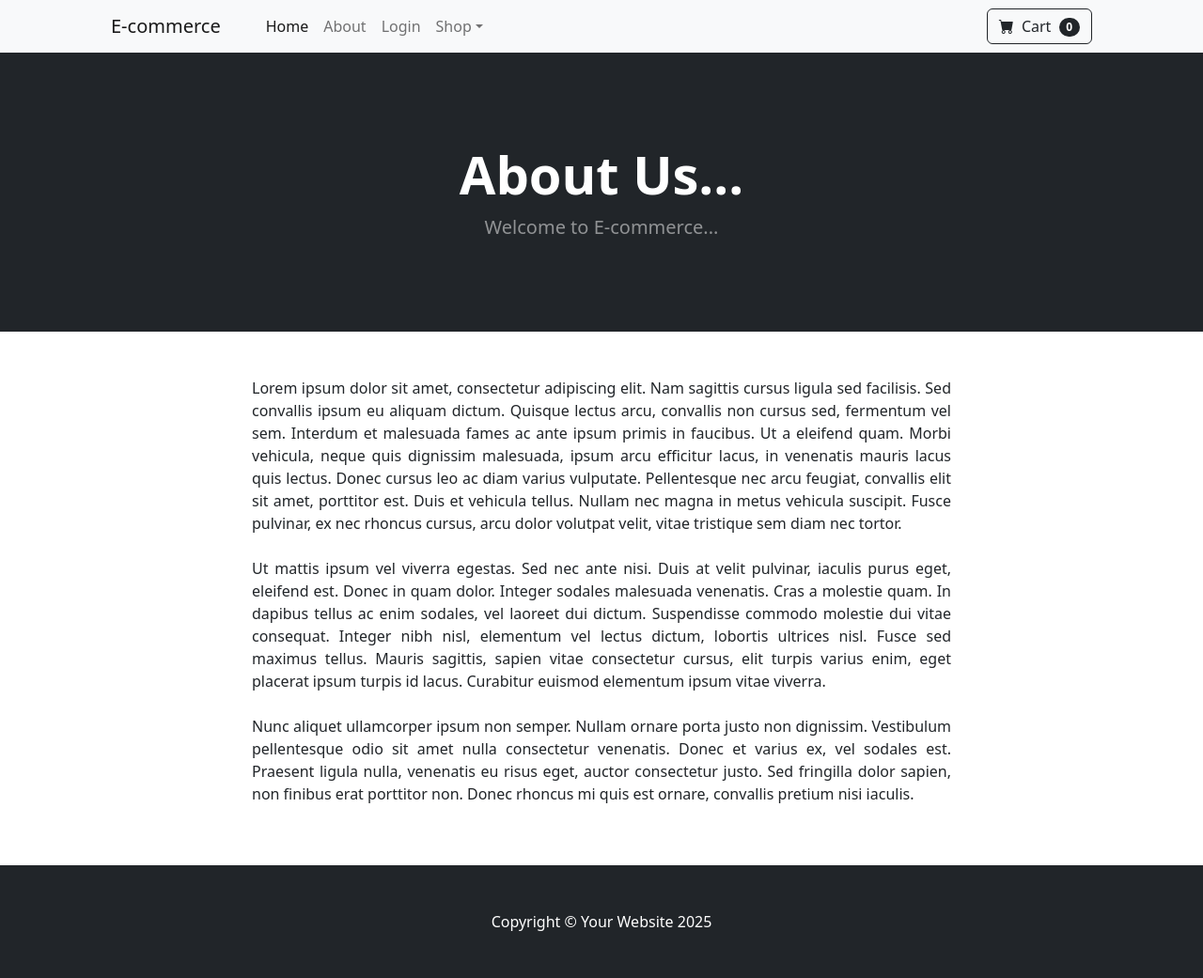
After one commit to L3vi-Ackerman/E-commerce-website-using-Django, a Django app: page /about in a window 1280 px wide. The commit adds this page. Shown: the whole page at 94% size. Run offline with Django 5.2, Linux system fonts and the light colour scheme; some libraries are stand-ins or nearby versions.

Commit message:
addition of login and logout forms

```diff
--- /dev/null
+++ b/store/templates/NavBar.html
@@ -0,0 +1,63 @@
+<!-- Navigation-->
+<nav class="navbar navbar-expand-lg navbar-light bg-light">
+  <div class="container px-4 px-lg-5">
+    <a class="navbar-brand" href="{%url 'home'%}">E-commerce</a>
+    <button
+      class="navbar-toggler"
+      type="button"
+      data-bs-toggle="collapse"
+      data-bs-target="#navbarSupportedContent"
+      aria-controls="navbarSupportedContent"
+      aria-expanded="false"
+      aria-label="Toggle navigation"
+    >
+      <span class="navbar-toggler-icon"></span>
+    </button>
+    <div class="collapse navbar-collapse" id="navbarSupportedContent">
+      <ul class="navbar-nav me-auto mb-2 mb-lg-0 ms-lg-4">
+        <li class="nav-item">
+          <a class="nav-link active" aria-current="page" href="{%url 'home'%}"
+            >Home</a
+          >
+        </li>
+        <li class="nav-item">
+          <a class="nav-link" href="{%url 'about'%}">About</a>
+        </li>
+        {%if user.is_authenticated%}
+
+        <li class="nav-item">
+          <a class="nav-link" href="{%url 'logout'%}">Logout</a>
+        </li>
+        {%else%}
+        <li class="nav-item">
+          <a class="nav-link" href="{%url 'login'%}">Login</a>
+        </li>
+        {%endif%}
+        <li class="nav-item dropdown">
+          <a
+            class="nav-link dropdown-toggle"
+            id="navbarDropdown"
+            href="#"
+            role="button"
+            data-bs-toggle="dropdown"
+            aria-expanded="false"
+            >Shop</a
+          >
+          <ul class="dropdown-menu" aria-labelledby="navbarDropdown">
+            <li><a class="dropdown-item" href="#!">All Products</a></li>
+            <li><hr class="dropdown-divider" /></li>
+            <li><a class="dropdown-item" href="#!">Popular Items</a></li>
+            <li><a class="dropdown-item" href="#!">New Arrivals</a></li>
+          </ul>
+        </li>
+      </ul>
+      <form class="d-flex">
+        <button class="btn btn-outline-dark" type="submit">
+          <i class="bi-cart-fill me-1"></i>
+          Cart
+          <span class="badge bg-dark text-white ms-1 rounded-pill">0</span>
+        </button>
+      </form>
+    </div>
+  </div>
+</nav>
--- /dev/null
+++ b/store/templates/about.html
@@ -0,0 +1,54 @@
+{%extends 'base.html' %} {%block content%}
+<header class="bg-dark py-5">
+  <div class="container px-4 px-lg-5 my-5">
+    <div class="text-center text-white">
+      <h1 class="display-4 fw-bolder">About Us...</h1>
+      <p class="lead fw-normal text-white-50 mb-0">Welcome to E-commerce...</p>
+    </div>
+  </div>
+</header>
+<br />
+<br />
+<div class="container">
+  <div class="row">
+    <center>
+      <div class="col-8">
+        <p align="justify">
+          Lorem ipsum dolor sit amet, consectetur adipiscing elit. Nam sagittis
+          cursus ligula sed facilisis. Sed convallis ipsum eu aliquam dictum.
+          Quisque lectus arcu, convallis non cursus sed, fermentum vel sem.
+          Interdum et malesuada fames ac ante ipsum primis in faucibus. Ut a
+          eleifend quam. Morbi vehicula, neque quis dignissim malesuada, ipsum
+          arcu efficitur lacus, in venenatis mauris lacus quis lectus. Donec
+          cursus leo ac diam varius vulputate. Pellentesque nec arcu feugiat,
+          convallis elit sit amet, porttitor est. Duis et vehicula tellus.
+          Nullam nec magna in metus vehicula suscipit. Fusce pulvinar, ex nec
+          rhoncus cursus, arcu dolor volutpat velit, vitae tristique sem diam
+          nec tortor.
+          <br />
+          <br />
+          Ut mattis ipsum vel viverra egestas. Sed nec ante nisi. Duis at velit
+          pulvinar, iaculis purus eget, eleifend est. Donec in quam dolor.
+          Integer sodales malesuada venenatis. Cras a molestie quam. In dapibus
+          tellus ac enim sodales, vel laoreet dui dictum. Suspendisse commodo
+          molestie dui vitae consequat. Integer nibh nisl, elementum vel lectus
+          dictum, lobortis ultrices nisl. Fusce sed maximus tellus. Mauris
+          sagittis, sapien vitae consectetur cursus, elit turpis varius enim,
+          eget placerat ipsum turpis id lacus. Curabitur euismod elementum ipsum
+          vitae viverra.
+          <br />
+          <br />
+          Nunc aliquet ullamcorper ipsum non semper. Nullam ornare porta justo
+          non dignissim. Vestibulum pellentesque odio sit amet nulla consectetur
+          venenatis. Donec et varius ex, vel sodales est. Praesent ligula nulla,
+          venenatis eu risus eget, auctor consectetur justo. Sed fringilla dolor
+          sapien, non finibus erat porttitor non. Donec rhoncus mi quis est
+          ornare, convallis pretium nisi iaculis.
+        </p>
+      </div>
+    </center>
+  </div>
+</div>
+<br />
+<br />
+{%endblock%}
--- /dev/null
+++ b/store/templates/base.html
@@ -0,0 +1,43 @@
+{% load static %}
+<!DOCTYPE html>
+<html lang="en">
+  <head>
+    <meta charset="utf-8" />
+    <meta
+      name="viewport"
+      content="width=device-width, initial-scale=1, shrink-to-fit=no"
+    />
+    <meta name="description" content="" />
+    <meta name="author" content="" />
+    <title>E-commerce</title>
+    <!-- Favicon-->
+    <link
+      rel="icon"
+      type="image/x-icon"
+      href="{%static 'assets/favicon.ico'%}"
+    />
+    <!-- Bootstrap icons-->
+    <link
+      href="https://cdn.jsdelivr.net/npm/bootstrap-icons@1.5.0/font/bootstrap-icons.css"
+      rel="stylesheet"
+    />
+    <!-- Core theme CSS (includes Bootstrap)-->
+    <link href="{% static 'css/styles.css'%}" rel="stylesheet" />
+  </head>
+  <body>
+    {% include 'navbar.html' %} {%block content%} {%endblock%}
+    <!--Footer-->
+    <footer class="py-5 bg-dark">
+      <div class="container">
+        <p class="m-0 text-center text-white">
+          Copyright &copy; Your Website 2025
+        </p>
+      </div>
+    </footer>
+
+    <!-- Bootstrap core JS-->
+    <script src="https://cdn.jsdelivr.net/npm/bootstrap@5.2.3/dist/js/bootstrap.bundle.min.js"></script>
+    <!-- Core theme JS-->
+    <script src="{% static 'js/scripts.js'%}"></script>
+  </body>
+</html>
--- a/store/urls.py
+++ b/store/urls.py
@@ -1,4 +1,9 @@
 from django.urls import path, include
 from . import views
 
-urlpatterns = [path("", views.Home, name="home")]
+urlpatterns = [
+    path("", views.Home, name="home"),
+    path("about", views.About, name="about"),
+    path("login/", views.login_user, name="login"),
+    path("logout/", views.logout_user, name="logout"),
+]
--- a/store/views.py
+++ b/store/views.py
@@ -1,7 +1,21 @@
 from django.shortcuts import render
 from .models import Product
+from django.contrib.auth import authenticate, login, logout
+from django.contrib import messages
 
 
 def Home(request):
     products = Product.objects.all()
     return render(request, "home.html", {"products": products})
+
+
+def About(request):
+    return render(request, "about.html", {})
+
+
+def login_user(request):
+    return render(request, "login.html", {})
+
+
+def logout_user(request):
+    pass
```
Also changed, not shown: store/templates/home.html (+14 -94 lines), store/templates/login.html (added, +21 -0 lines).
